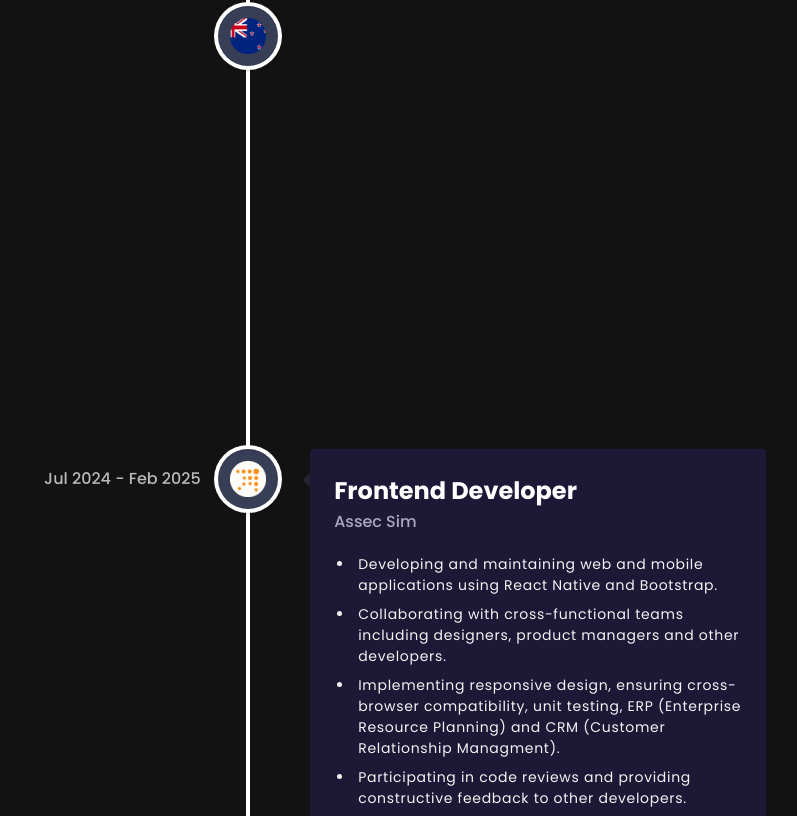
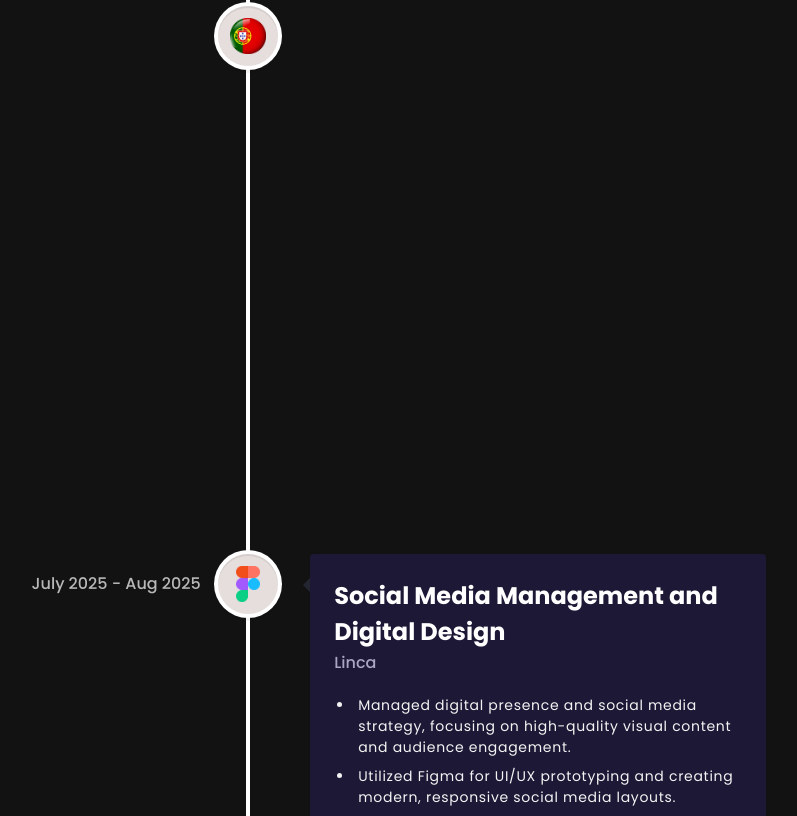
Before and after one commit to 0xn0va/0xn0va.github.io, a React (Vite) app: page / in a window 1280 px wide. Shown: the part 1084-1900 px from the top of the page, without its empty margins (392-1189 px from the left). Built offline with nearby package versions, Linux system fonts and the light colour scheme; no server answers.

Commit message:
update CV and info

```diff
--- a/src/assets/index.ts
+++ b/src/assets/index.ts
@@ -30,6 +30,7 @@ import vue from "./tech/vuejs.png"
 import next from "./tech/nextjs.png"
 import blog from "./blog.png"
 import newZealand from "./newZealand.png"
+import ptFlag from "../assets/ptFla.png"
 
 export {
   figma,
@@ -64,4 +65,5 @@ export {
   next,
   blog,
   newZealand,
+  ptFlag,
 }
--- a/src/constants/index.ts
+++ b/src/constants/index.ts
@@ -26,6 +26,7 @@ import {
   next,
   blog,
   newZealand,
+  ptFlag,
 } from "../assets"
 
 export const navLinks = [
@@ -123,10 +124,36 @@ const technologies = [
 
 const experiences = [
   {
+    title: "Full Stack Developer & Founder (Startup Voucher)",
+    company_name: "Linca | IAPMEI",
+    icon: ptFlag,
+    iconBg: "#E6DEDD",
+    date: "Oct 2025 - June 2026 (Present)",
+    points: [
+      "Awarded the Startup Voucher by IAPMEI to lead the development of Linca, an integrated ecosystem for national-scale services, products, and events.",
+      "Architecting and deploying a full-stack marketplace application, focusing on high-availability servers and scalable cloud infrastructure.",
+      "Implementing comprehensive social media management tools and automation to drive digital visibility for local businesses.",
+      "Managing the end-to-end product lifecycle, from initial MVP validation to final deployment and market entry strategies.",
+    ],
+  },
+  {
+    title: "Social Media Management and Digital Design",
+    company_name: "Linca",
+    icon: figma,
+    iconBg: "#E6DEDD",
+    date: "July 2025 - Aug 2025",
+    points: [
+      "Managed digital presence and social media strategy, focusing on high-quality visual content and audience engagement.",
+      "Utilized Figma for UI/UX prototyping and creating modern, responsive social media layouts.",
+      "Mastered Inkscape for vector graphic creation, ensuring scalable and professional branding assets.",
+      "Bridged the gap between design and technical execution, aligning visual identity with the project's digital goals.",
+    ],
+  },
+  {
     title: "Open Source Contributions during Travel",
     company_name: "New Zealand",
     icon: newZealand,
-    iconBg: "#383E56",
+    iconBg: "#E6DEDD",
     date: " Mar 2025 - May 2025",
     points: [
       "Traveled across New Zealand while maintaining a self-directed learning schedule focused on web technologies.",
@@ -139,7 +166,7 @@ const experiences = [
     title: "Frontend Developer",
     company_name: "Assec Sim",
     icon: assec,
-    iconBg: "#383E56",
+    iconBg: "#E6DEDD",
     date: "Jul 2024 - Feb 2025",
     points: [
       "Developing and maintaining web and mobile applications using React Native and Bootstrap.",
@@ -151,9 +178,9 @@ const experiences = [
   },
   {
     title: "Recognition of Merit",
-    company_name: "University of Beira Interior",
+    company_name: "Universidade da Beira Interior",
     icon: ubi,
-    iconBg: "#383E56",
+    iconBg: "#E6DEDD",
     date: "15 May 2024",
     points: ["Dissertation in Sports Sciences - 18/20"],
   },
@@ -161,7 +188,7 @@ const experiences = [
     title: "Software Engineer",
     company_name: "SensoMatt",
     icon: sen,
-    iconBg: "#383E56",
+    iconBg: "#E6DEDD",
     date: "Jan 2024 - May 2024",
     points: [
       "Use Python to detect and analyze the COCO and MPII datasets, extracting images with keypoint annotations of humans in various poses and everyday activities.",
@@ -173,13 +200,25 @@ const experiences = [
     title: "Self-taught: My journey into programming",
     company_name: "By myself",
     icon: code,
-    iconBg: "#383E56",
+    iconBg: "#E6DEDD",
     date: "Dec 2022",
     points: [
       "During the stages of my Master's thesis in Sports Science, I developed a strong interest in Computer Science. After completing my thesis in March 2023, I delved more deeply into a self-taught journey in the world of programming.",
       "I started by building several small, undocumented projects in JavaScript to explore fundamental concepts, such as math and tax calculators. This hands-on approach gave me a solid foundation in programming logic. Later, I shifted my focus to frontend development, creating classic projects like a To-Do List, a Hangman Game, and more.",
       "A few months into my journey, I began learning React with TypeScript. I applied these skills by developing an e-commerce application using a placeholder backend API, as well as building my own portfolio.",
       "Now, I'm working in my second position within the tech industry.",
+    ],
+  },
+  {
+    title: "Master's Degree in Sports Science",
+    company_name: "University of Beira Interior (UBI)",
+    icon: ubi,
+    iconBg: "#E6DEDD",
+    date: "Sept 2021 - March 2023",
+    points: [
+      "Completed Master's degree with final grade of 17/20.",
+      "Developed advanced analytical skills and research methodologies during my thesis, which served as the catalyst for my interest in data and computing.",
+      "Balanced high-level academic research with the beginning of my transition into the technology sector.",
     ],
   },
 ]
--- a/tsconfig.json
+++ b/tsconfig.json
@@ -4,7 +4,8 @@
     "target": "esnext",
     "jsx": "react-jsx",
     "module": "esnext",
-    "moduleResolution": "node",
+    "moduleResolution": "bundler",
+    "rootDir": "./src",
     "typeRoots": ["./node_modules/@types"],
     "esModuleInterop": true,
     "forceConsistentCasingInFileNames": true,
```
Also changed, not shown: src/assets/ptFla.png (added), 2 other files (tests, documents, lock files or other folders).
